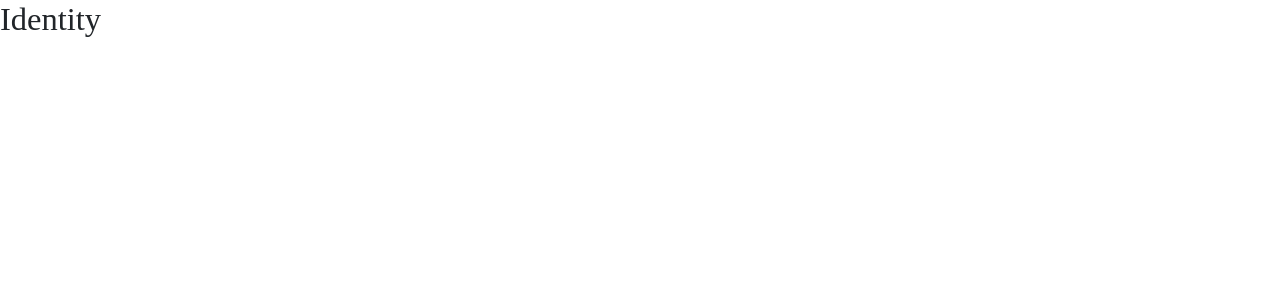
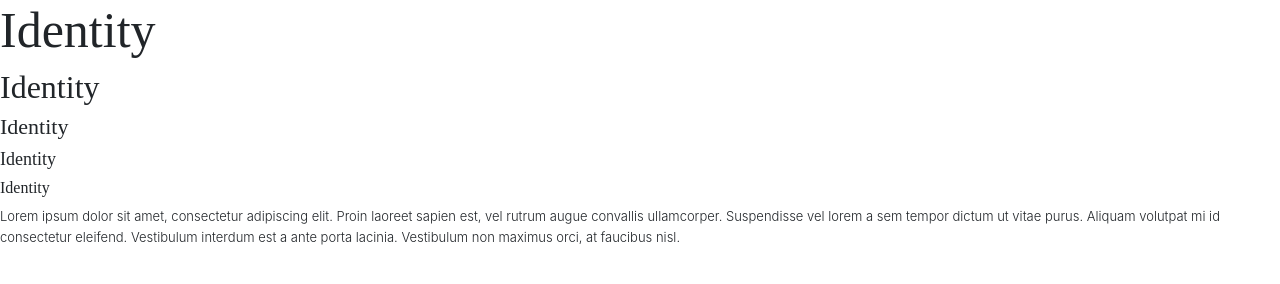
Before and after one commit to KawaiiHannah/lgaq, a website: page index.html in a window 1280 px wide. Drawn offline with nearby package versions, Linux system fonts and the light colour scheme; a script that the page names is missing.

Commit message:
Declare heading font sizes

```diff
--- a/assets/scss/config/_vars.scss
+++ b/assets/scss/config/_vars.scss
@@ -16,4 +16,11 @@ $headings-font-family:         Satisfy, script;
 // Text Sizing
 $font-size-base:               0.8125rem; // 13px / 16px (bootstrap requires rem float, used assumed usual browser base of 16px)
 $font-weight-base:             300;
-$line-height-base:             1.615; // 21px / 13px (bootstrap requires a float)
+$line-height-base:             1.6155; // 21px / 13px (bootstrap base uses a float)
+
+$h1-font-size:                 3.125rem; // 50px / 16px
+$h2-font-size:                 2rem; // 32px / 16px
+$h3-font-size:                 1.375rem; // 22px / 16px
+$h4-font-size:                 1.125rem; // 18px / 16px
+$h5-font-size:                 1rem; // 16px / 16px (heh)
+$h6-font-size:                 .875rem; // Was not defined, used equiv downsizing from above
--- a/index.html
+++ b/index.html
@@ -3,17 +3,27 @@
 	<head>
 		<meta charset="utf-8">
 		<meta name="viewport" content="width=device-width, initial-scale=1, shrink-to-fit=no">
-
-    <!-- Bootstrap CSS -->
 		<link rel="stylesheet" href="assets/css/main.css">
-
 		<title>Identity</title>
 	</head>
 	<body>
 		<h1>Identity</h1>
+		<h2>Identity</h2>
+		<h3>Identity</h3>
+		<h4>Identity</h4>
+		<h5>Identity</h5>
+		<p>Lorem ipsum dolor sit amet, consectetur adipiscing elit. Proin laoreet sapien est, vel rutrum augue convallis ullamcorper. Suspendisse vel lorem a sem tempor dictum ut vitae purus. Aliquam volutpat mi id consectetur eleifend. Vestibulum interdum est a ante porta lacinia. Vestibulum non maximus orci, at faucibus nisl.</p>
 
 		<!-- Optional JavaScript -->
 		<!-- jQuery first, then Popper.js, then Bootstrap JS -->
+		<script src="https://ajax.googleapis.com/ajax/libs/webfont/1.6.26/webfont.js"></script>
+		<script>
+			WebFont.load({
+				google: {
+					families: ['Muli:300,600,700', 'Satisfy']
+				}
+			});
+		</script>
 		<script src="https://code.jquery.com/jquery-3.3.1.slim.min.js" integrity="sha384-q8i/X+965DzO0rT7abK41JStQIAqVgRVzpbzo5smXKp4YfRvH+8abtTE1Pi6jizo" crossorigin="anonymous"></script>
 		<script src="https://cdnjs.cloudflare.com/ajax/libs/popper.js/1.14.7/umd/popper.min.js" integrity="sha384-UO2eT0CpHqdSJQ6hJty5KVphtPhzWj9WO1clHTMGa3JDZwrnQq4sF86dIHNDz0W1" crossorigin="anonymous"></script>
 		<script src="https://stackpath.bootstrapcdn.com/bootstrap/4.3.1/js/bootstrap.min.js" integrity="sha384-JjSmVgyd0p3pXB1rRibZUAYoIIy6OrQ6VrjIEaFf/nJGzIxFDsf4x0xIM+B07jRM" crossorigin="anonymous"></script>
```
Also changed, not shown: assets/css/main.css. Lines whose indentation alone changed are shown as unchanged.
